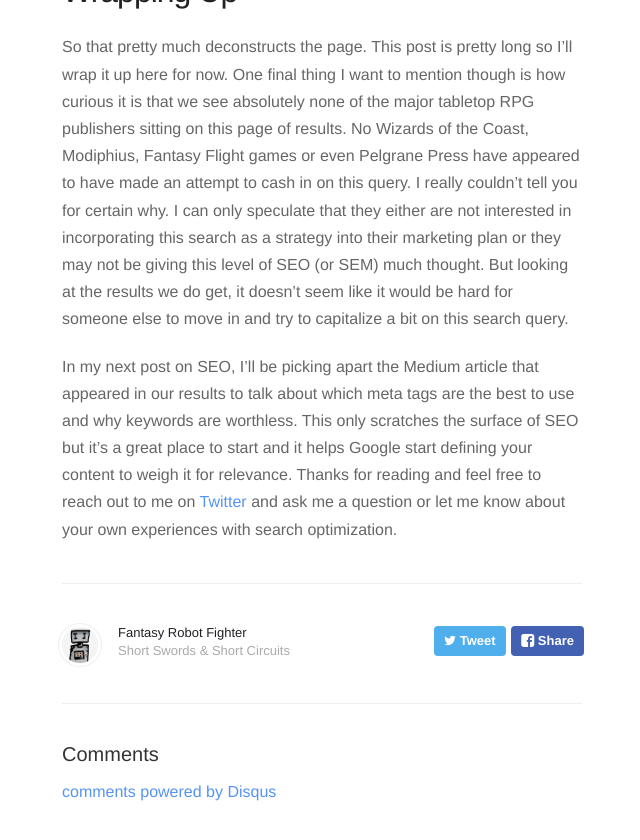
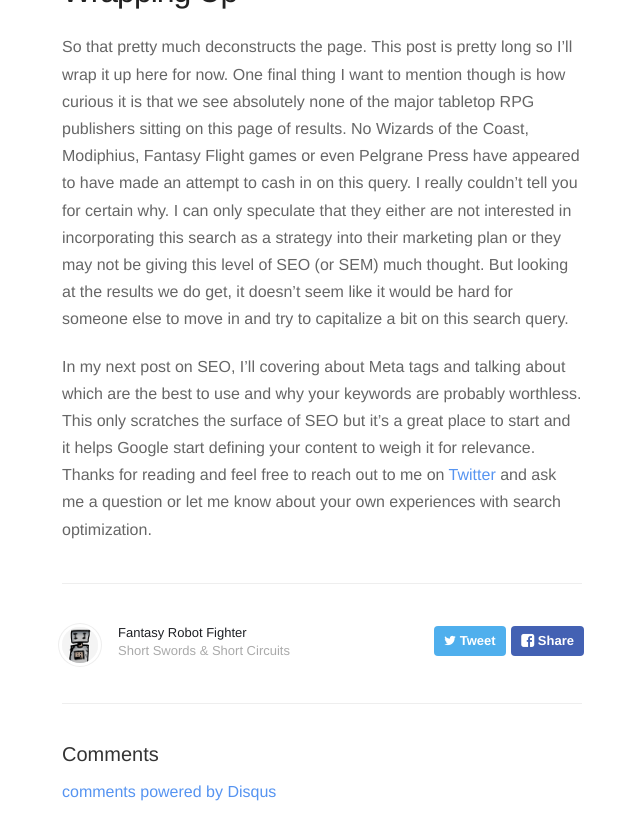
Before and after one commit to FantasyRobotFighter/fantasyrobotfighter.github.io, a Jekyll site: the page built from _posts/2019-05-04-SEO-for-indie-game-designers.md, in a window 1280 px wide and 900 px high, scrolled down 4013 px. Shown: the top 840 px of the window, without its empty margins (318-958 px from the left). Built offline with Jekyll 4.4.1, drawn with Linux system fonts in a browser that asks for light colours; nearby versions of some CDN libraries; comment, search, counter and statistics services are not loaded.

Commit message:
Update 2019-05-04-SEO-for-indie-game-designers.md

```diff
--- a/_posts/2019-05-04-SEO-for-indie-game-designers.md
+++ b/_posts/2019-05-04-SEO-for-indie-game-designers.md
@@ -35,7 +35,7 @@
 <h1>Wrapping Up</h1>
 So that pretty much deconstructs the page. This post is pretty long so I'll wrap it up here for now. One final thing I want to mention though is how curious it is that we see absolutely none of the major tabletop RPG publishers sitting on this page of results. No Wizards of the Coast, Modiphius, Fantasy Flight games or even Pelgrane Press have appeared to have made an attempt to cash in on this query. I really couldn't tell you for certain why. I can only speculate that they either are not interested in incorporating this search as a strategy into their marketing plan or they may not be giving this level of SEO (or SEM) much thought. But looking at the results we do get, it doesn't seem like it would be hard for someone else to move in and try to capitalize a bit on this search query.
 
-In my next post on SEO, I'll be picking apart the Medium article that appeared in our results to talk about which meta tags are the best to use and why keywords are worthless. This only scratches the surface of SEO but it's a great place to start and it helps Google start defining your content to weigh it for relevance. Thanks for reading and feel free to reach out to me on [Twitter](https://twitter.com/FantasyBotFight) and ask me a question or let me know about your own experiences with search optimization.
+In my next post on SEO, I'll covering about Meta tags and talking about which are the best to use and why your keywords are probably worthless. This only scratches the surface of SEO but it's a great place to start and it helps Google start defining your content to weigh it for relevance. Thanks for reading and feel free to reach out to me on [Twitter](https://twitter.com/FantasyBotFight) and ask me a question or let me know about your own experiences with search optimization.
 
 <script type="application/ld+json">
 { "@context": "https://schema.org",
```
